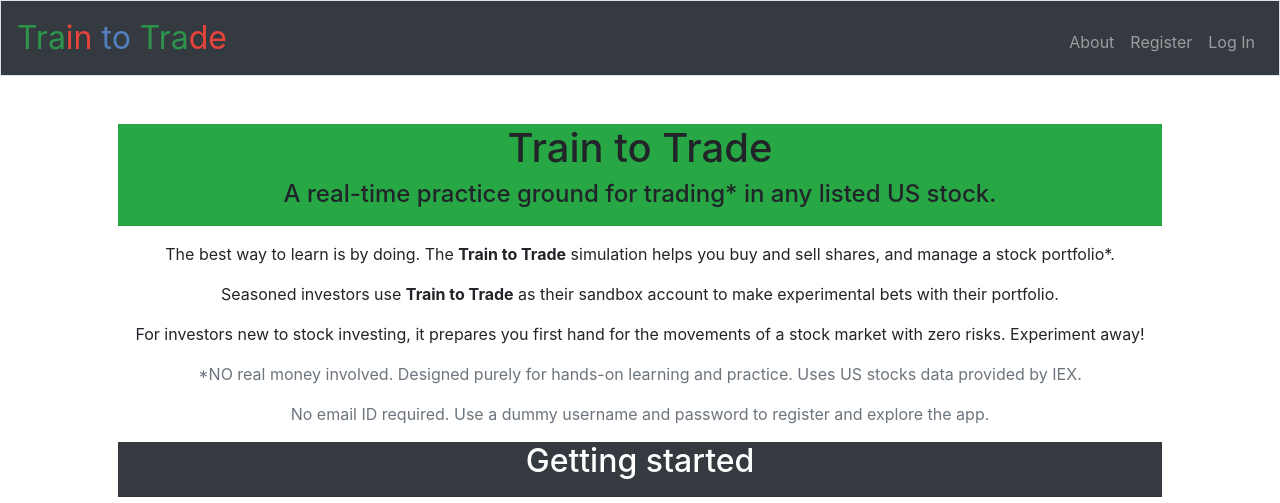
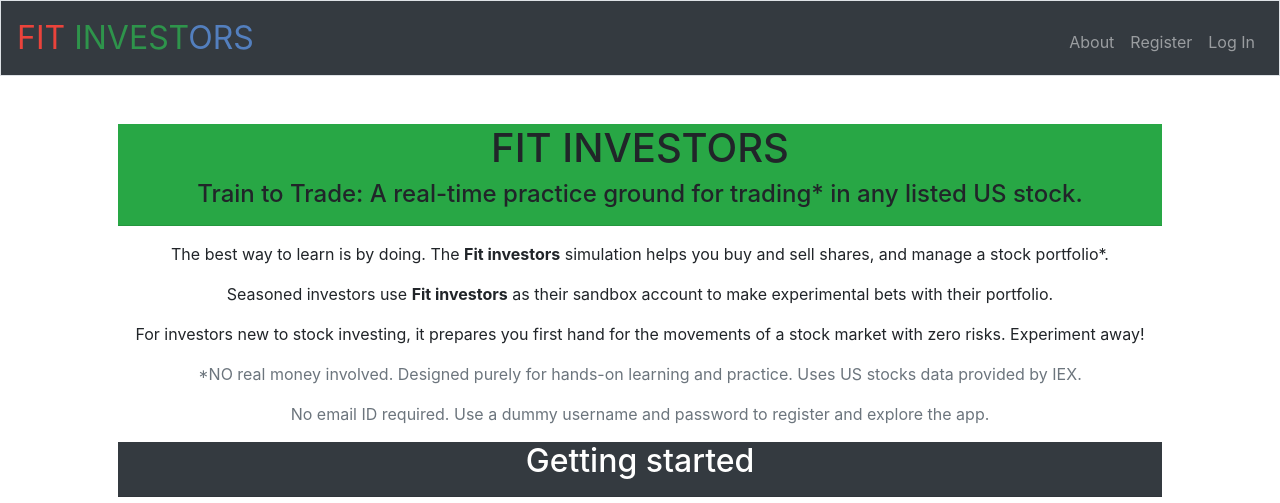
Before and after one commit to anilgeorge04/stocktrade-flask, a Flask app: page /about in a window 1280 px wide. Shown: the top 503 px of the page. Run offline with Flask 2, Linux system fonts and the light colour scheme; some libraries are stand-ins or nearby versions.

Commit message:
update name to fit investors

```diff
--- a/templates/about.html
+++ b/templates/about.html
@@ -5,12 +5,12 @@
 {% block main %}
 <div>
     <div class="bg-success">
-        <h1>Train to Trade</h1>
-        <h4>A real-time practice ground for trading* in any listed US stock.</h4><hr>
+        <h1>FIT INVESTORS</h1>
+        <h4>Train to Trade: A real-time practice ground for trading* in any listed US stock.</h4><hr>
     </div>
-    <p>The best way to learn is by doing. The <strong>Train to Trade</strong> simulation helps you buy and sell shares,
+    <p>The best way to learn is by doing. The <strong>Fit investors</strong> simulation helps you buy and sell shares,
         and manage a stock portfolio*.</p>
-    <p>Seasoned investors use <strong>Train to Trade</strong> as their sandbox account to make
+    <p>Seasoned investors use <strong>Fit investors</strong> as their sandbox account to make
         experimental bets with their portfolio.</p>
     <p>For investors new to stock investing, it prepares you first hand for the movements of a
         stock market with zero risks. Experiment away!</p>
--- a/templates/layout.html
+++ b/templates/layout.html
@@ -31,11 +31,9 @@
     <nav class="navbar navbar-expand-md navbar-dark bg-dark border">
 
         {% if session.user_id %}
-        <a class="navbar-brand" href="/"><span class="green">Tra<span class="red">in</span> <span class="blue">to</span>
-                <span class="green">Tra</span><span class="red">de</span></a>
+        <a class="navbar-brand" href="/"><span class="red">FIT<span class="green"> INVEST</span><span class="blue">ORS</span></a>
         {% else %}
-        <a class="navbar-brand" href="/about"><span class="green">Tra<span class="red">in</span> <span
-                    class="blue">to</span> <span class="green">Tra</span><span class="red">de</span></a>
+        <a class="navbar-brand" href="/about"><span class="red">FIT<span class="green"> INVEST</span><span class="blue">ORS</span></a>
         {% endif %}
         <button aria-controls="navbar" aria-expanded="false" aria-label="Toggle navigation" class="navbar-toggler"
             data-target="#navbar" data-toggle="collapse" type="button">
```
Also changed, not shown: README.md.
